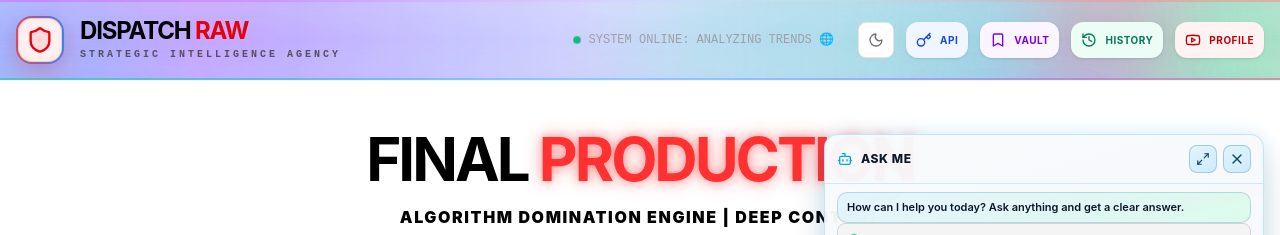
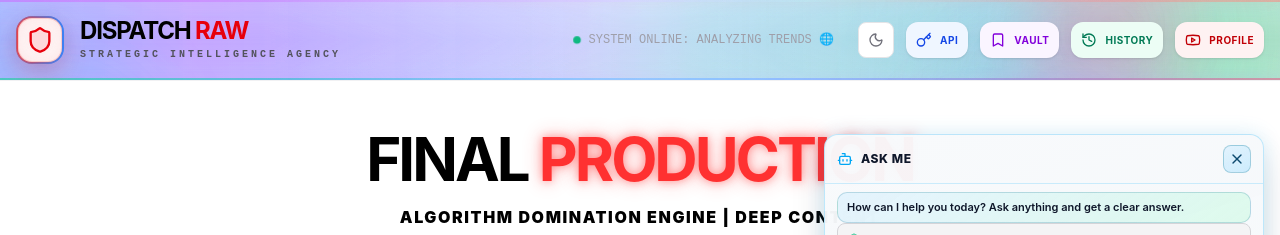
Before and after one commit to abuhuraira5130/Dispatch-raw, a React (Vite) app: page / in a window 1280 px wide. Both pictures are taken after a click on the button "Open Ask Me". Shown: the top 235 px of the page. Built offline with nearby package versions, Linux system fonts and the light colour scheme.

Commit message:
updatenow

```diff
--- a/src/App.tsx
+++ b/src/App.tsx
@@ -44,9 +44,7 @@ import {
   Bell,
   X,
   Bot,
-  Send,
-  Maximize2,
-  Minimize2
+  Send
 } from 'lucide-react';
 import { motion, AnimatePresence } from 'motion/react';
 import Markdown from 'react-markdown';
@@ -447,7 +445,6 @@ export default function App() {
   const [askBotMessages, setAskBotMessages] = useState<AskBotMessage[]>([]);
   const [botVisible, setBotVisible] = useState(false);
   const [botFolded, setBotFolded] = useState(false);
-  const [askBotPanelExpanded, setAskBotPanelExpanded] = useState(false);
   const [askBotStrikeCount, setAskBotStrikeCount] = useState(0);
   const [askBotSessionTerminated, setAskBotSessionTerminated] = useState(false);
   const [askBotHourMessageCount, setAskBotHourMessageCount] = useState(0);
@@ -698,14 +695,6 @@ export default function App() {
     const timer = window.setTimeout(() => setBotVisible(true), 5000);
     return () => window.clearTimeout(timer);
   }, []);
-
-  useEffect(() => {
-    if (typeof document === 'undefined') return;
-    document.body.style.overflow = askBotPanelExpanded ? 'hidden' : '';
-    return () => {
-      document.body.style.overflow = '';
-    };
-  }, [askBotPanelExpanded]);
 
   useEffect(() => {
     const oneHourAgo = Date.now() - 60 * 60 * 1000;
@@ -1153,10 +1142,6 @@ export default function App() {
       );
       setHelpAgentBusy(false);
     }, delay);
-  };
-
-  const handleAskBotFullscreenToggle = () => {
-    setAskBotPanelExpanded((prev) => !prev);
   };
 
 
@@ -3330,8 +3315,7 @@ export default function App() {
                 transition={{ duration: 0.22, ease: 'easeOut' }}
                 className={cn(
                   'faq-panel',
-                  theme === 'dark' ? 'faq-panel-dark' : 'faq-panel-light',
-                  askBotPanelExpanded && 'askbot-panel-expanded'
+                  theme === 'dark' ? 'faq-panel-dark' : 'faq-panel-light'
                 )}
                 role="dialog"
                 aria-label="Ask Me panel"
@@ -3343,18 +3327,7 @@ export default function App() {
                   </div>
                   <div className="askbot-head-actions">
                     <button
-                      onClick={handleAskBotFullscreenToggle}
-                      className="askbot-head-icon-btn"
-                      aria-label={askBotPanelExpanded ? 'Exit full screen' : 'Enter full screen'}
-                      title={askBotPanelExpanded ? 'Exit full screen' : 'Enter full screen'}
-                    >
-                      {askBotPanelExpanded ? <Minimize2 className="w-3.5 h-3.5" /> : <Maximize2 className="w-3.5 h-3.5" />}
-                    </button>
-                    <button
-                      onClick={() => {
-                        setFaqOpen(false);
-                        setAskBotPanelExpanded(false);
-                      }}
+                      onClick={() => setFaqOpen(false)}
                       className="askbot-head-icon-btn faq-panel-close"
                       aria-label="Close Ask Me"
                       title="Close Ask Me"
```
